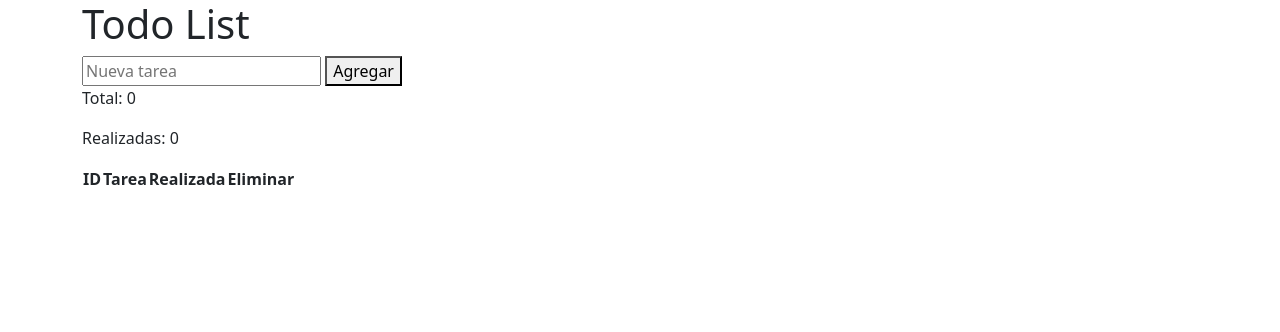
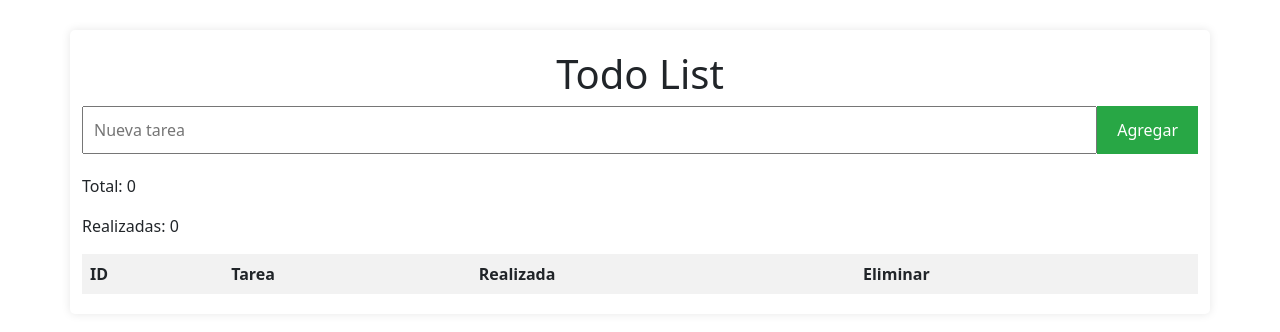
Before and after one commit to chechoguz/Desafio15, a plain HTML site: page index.html in a window 1280 px wide. Drawn offline with nearby package versions, Linux system fonts and the light colour scheme.

Commit message:
archivo css con el formato inicial

```diff
--- a/assets/css/estilos.css
+++ b/assets/css/estilos.css
@@ -1,19 +1,62 @@
-.main-section {
-    background-image: url('../img/img-main.jpeg');
-    background-size: cover; /* La imagen cubrirá todo el ancho y largo */
-    background-position: center;
-    height: 300px;
+body {
+    font-family: Arial, sans-serif;
+    background-color: #f4f4f4;
+    margin: 0;
+    padding: 0;
+}
+
+.container {
+    width: 80%;
+    margin: auto;
+    overflow: hidden;
+    padding: 20px;
+    background: white;
+    margin-top: 30px;
+    border-radius: 5px;
+    box-shadow: 0 0 10px rgba(0,0,0,0.1);
+}
+
+h1 {
+    text-align: center;
+    color: #333;
+}
+
+.new-task {
     display: flex;
-    align-items: center;
-    justify-content: center;
-    color: #fff;
+    justify-content: space-between;
+    margin-bottom: 20px;
+}
+
+#new-task-input {
+    flex: 1;
+    padding: 10px;
+    font-size: 16px;
+}
+
+#add-task-button {
+    padding: 10px 20px;
+    font-size: 16px;
+    background-color: #28a745;
+    color: white;
+    border: none;
+    cursor: pointer;
+}
+
+#add-task-button:hover {
+    background-color: #218838;
+}
+
+table {
+    width: 100%;
+    border-collapse: collapse;
+}
+
+th, td {
+    border: 1px solid #ddd;
+    padding: 8px;
     text-align: center;
 }
 
-.card {
-    height: 100%;
+th {
+    background-color: #f2f2f2;
 }
-
-.card img {
-    height: 250px;
-}
```
